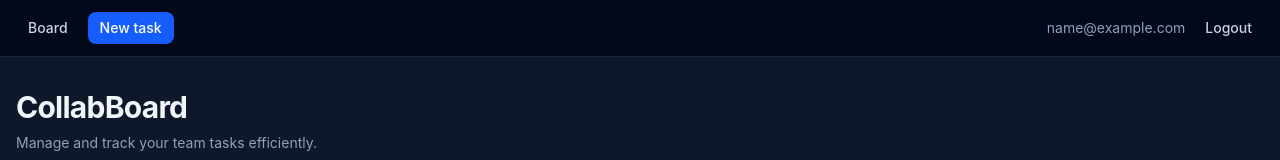
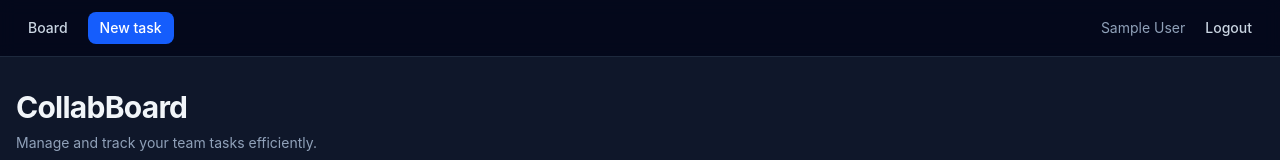
Before and after one commit to dwainXDL/collab-board, a React (Vite) app in the folder client/: page / in a window 1280 px wide. Shown: the top 160 px of the page. Built offline with nearby package versions, Linux system fonts and the light colour scheme; no server answers; sample sign-in values are in the browser's storage.

Commit message:
feat: show user name in nav, fall back to email

```diff
--- a/client/src/components/NavBar.jsx
+++ b/client/src/components/NavBar.jsx
@@ -32,8 +32,10 @@ export default function NavBar() {
         <div className="ml-auto flex items-center gap-2">
           {token ? (
             <>
-              {user?.email && (
-                <span className="text-sm text-slate-400">{user.email}</span>
+              {(user?.name || user?.email) && (
+                <span className="text-sm text-slate-400">
+                  {user?.name || user?.email}
+                </span>
               )}
               <button
                 onClick={handleLogout}
```
